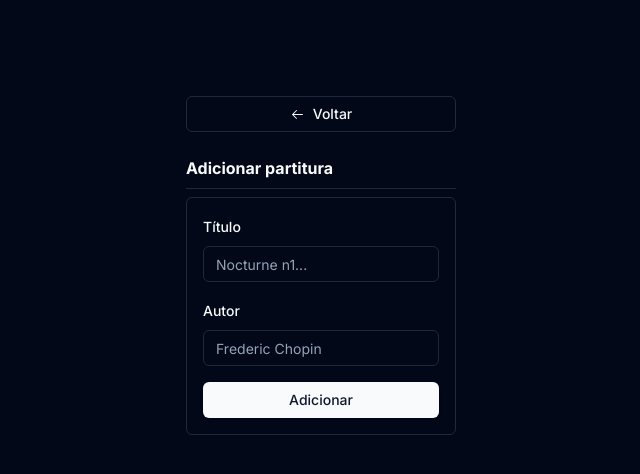
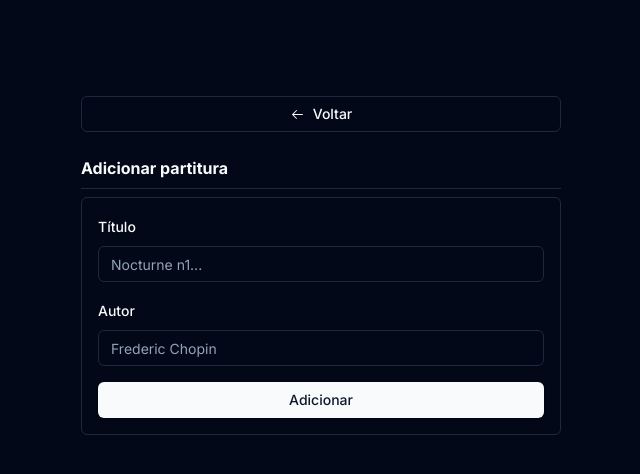
Before and after one commit to fabaohs/Partitura-Livre, a Next.js app: page /AddSheet in a window 1280 px wide. Shown: the top 474 px of the page, without its empty margins (319-959 px from the left). Built offline with nearby package versions, Linux system fonts and the light colour scheme.

Commit message:
fix: fixed some styles

```diff
--- a/src/app/AddSheet/page.tsx
+++ b/src/app/AddSheet/page.tsx
@@ -53,18 +53,17 @@ export default function AddSheet() {
   }
 
   return (
-    <div className="flex flex-col gap-2">
-      <Button variant={"outline"}>
-        <Link href="/" className="flex gap-2 items-center">
-          <ArrowLeftIcon />
+    <div className="flex flex-col gap-2 h-full mx-auto max-w-[30rem]">
+      <Link href="/" className="flex gap-2 items-center">
+        <Button variant={"outline"} className="w-full">
+          <ArrowLeftIcon className="mr-2" />
           Voltar
-        </Link>
-      </Button>
+        </Button>
+      </Link>
 
       <p className="font-bold antialiased mt-4">Adicionar partitura</p>
 
       <Separator />
-
       <Form {...form}>
         <form
           onSubmit={(e) => {
--- a/src/app/layout.tsx
+++ b/src/app/layout.tsx
@@ -18,11 +18,11 @@ export default function RootLayout({
 }>) {
   return (
     <html lang="pt_BR">
-      <body
-        className={`${inter.className} dark flex min-h-screen flex-col items-center justify-between p-24`}
-      >
-        <ReactQueryProvider>{children}</ReactQueryProvider>
-      </body>
+      <ReactQueryProvider>
+        <body className={`${inter.className} dark min-h-screen p-24`}>
+          {children}
+        </body>
+      </ReactQueryProvider>
     </html>
   );
 }
--- a/src/app/page.tsx
+++ b/src/app/page.tsx
@@ -3,11 +3,13 @@ import Link from "next/link";
 
 export default function Home() {
   return (
-    <main className="flex flex-col gap-2">
-      <h1 className="text-4xl font-black antialiased">Partitura Livre</h1>
-      <Button variant="outline">
-        <Link href="/AddSheet">Adicionar partitura</Link>
-      </Button>
+    <main className="flex flex-col items-center gap-2">
+      <h1 className="text-4xl font-black antialiased text-center">
+        Partitura Livre
+      </h1>
+      <Link href="/AddSheet">
+        <Button variant="outline">Adicionar partitura</Button>
+      </Link>
     </main>
   );
 }
```
